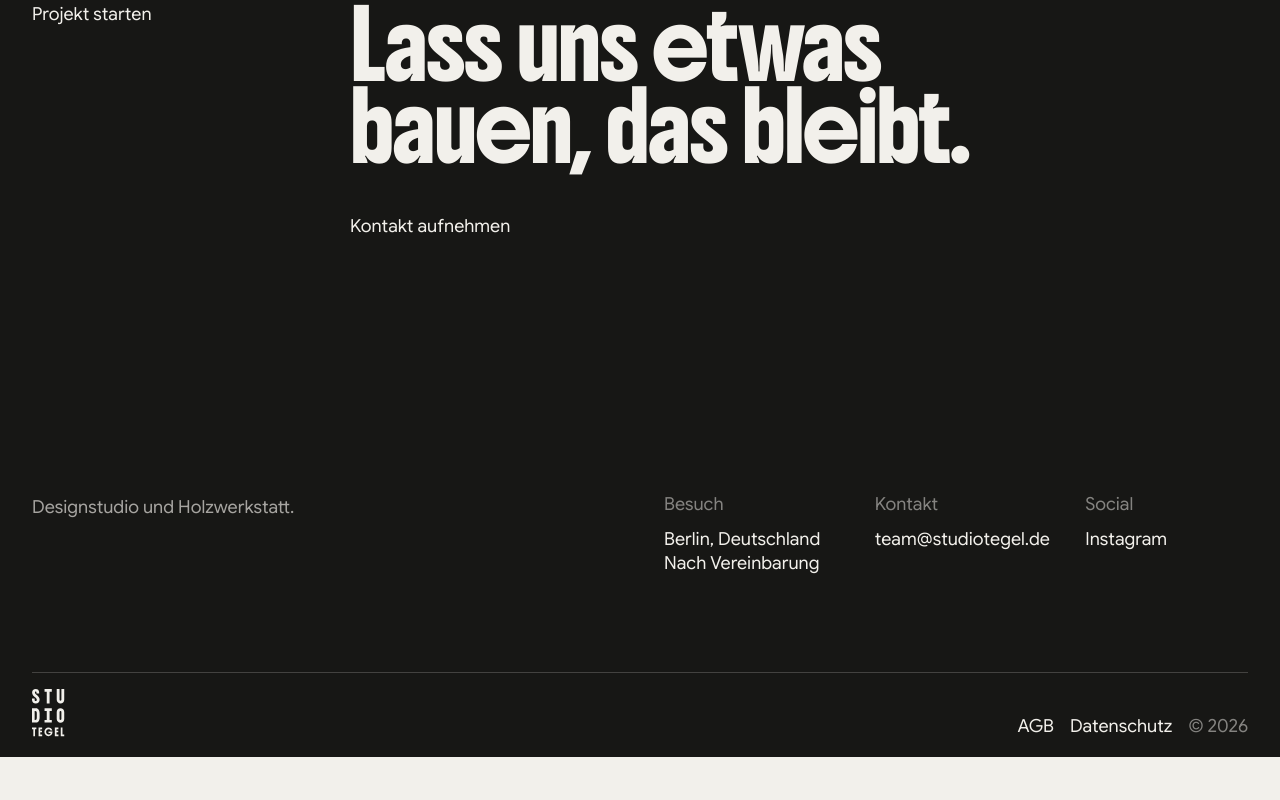
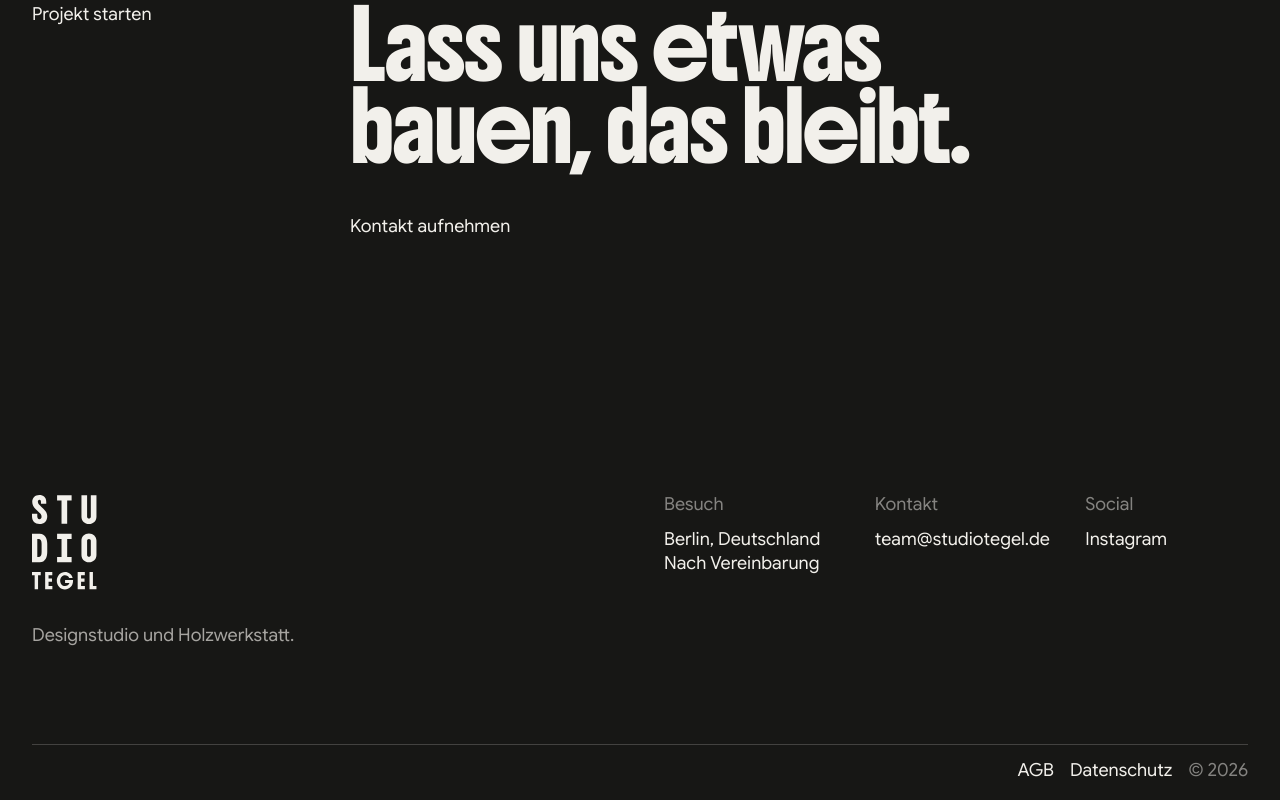
Before and after one commit to brandonhaslegs/studio-tegel, a Next.js app: page / in a window 1280 px wide. Shown: the part 4646-5446 px from the top of the page. Before the commit the page ends 5403 px from the top, so only its background shows below. Built offline with nearby package versions, Linux system fonts and the light colour scheme.

Commit message:
Enlarge footer logo

```diff
--- a/src/components/footer.tsx
+++ b/src/components/footer.tsx
@@ -4,11 +4,11 @@ import { StudioTegelMark } from "@/components/studio-tegel-mark";
 export function Footer() {
   return <footer className="site-footer bg-ink px-4 pb-5 pt-16 text-paper md:px-8 md:pt-24">
     <div className="grid grid-cols-1 gap-12 md:grid-cols-12">
-      <p className="project-copy col-span-1 text-paper/65 md:col-span-3">Designstudio und Holzwerkstatt.</p>
+      <div className="col-span-1 md:col-span-3"><Link href="/" className="mb-8 block w-fit" aria-label="Studio Tegel, Startseite"><StudioTegelMark className="h-24 w-[66px]" /></Link><p className="project-copy text-paper/65">Designstudio und Holzwerkstatt.</p></div>
       <div className="col-span-1 md:col-start-7 md:col-span-2"><p className="nav-text mb-3 text-paper/50">Besuch</p><p className="project-copy">Berlin, Deutschland<br />Nach Vereinbarung</p></div>
       <div className="col-span-1 md:col-span-2"><p className="nav-text mb-3 text-paper/50">Kontakt</p><a className="project-copy underline underline-offset-4" href="mailto:team@studiotegel.de">team@studiotegel.de</a></div>
       <div className="col-span-1 md:col-span-2"><p className="nav-text mb-3 text-paper/50">Social</p><a className="project-copy underline underline-offset-4" href="https://www.instagram.com/studio_tegel/" rel="noreferrer" target="_blank">Instagram</a></div>
     </div>
-    <div className="mt-24 flex items-end justify-between border-t border-paper/20 pt-4"><Link href="/" className="block w-fit" aria-label="Studio Tegel, Startseite"><StudioTegelMark className="h-12 w-[33px]" /></Link><div className="flex gap-4"><Link className="nav-text text-paper/50" href="/agb">AGB</Link><Link className="nav-text text-paper/50" href="/datenschutz">Datenschutz</Link><p className="nav-text text-paper/50">© 2026</p></div></div>
+    <div className="mt-24 flex items-end justify-end border-t border-paper/20 pt-4"><div className="flex gap-4"><Link className="nav-text text-paper/50" href="/agb">AGB</Link><Link className="nav-text text-paper/50" href="/datenschutz">Datenschutz</Link><p className="nav-text text-paper/50">© 2026</p></div></div>
   </footer>;
 }
```
